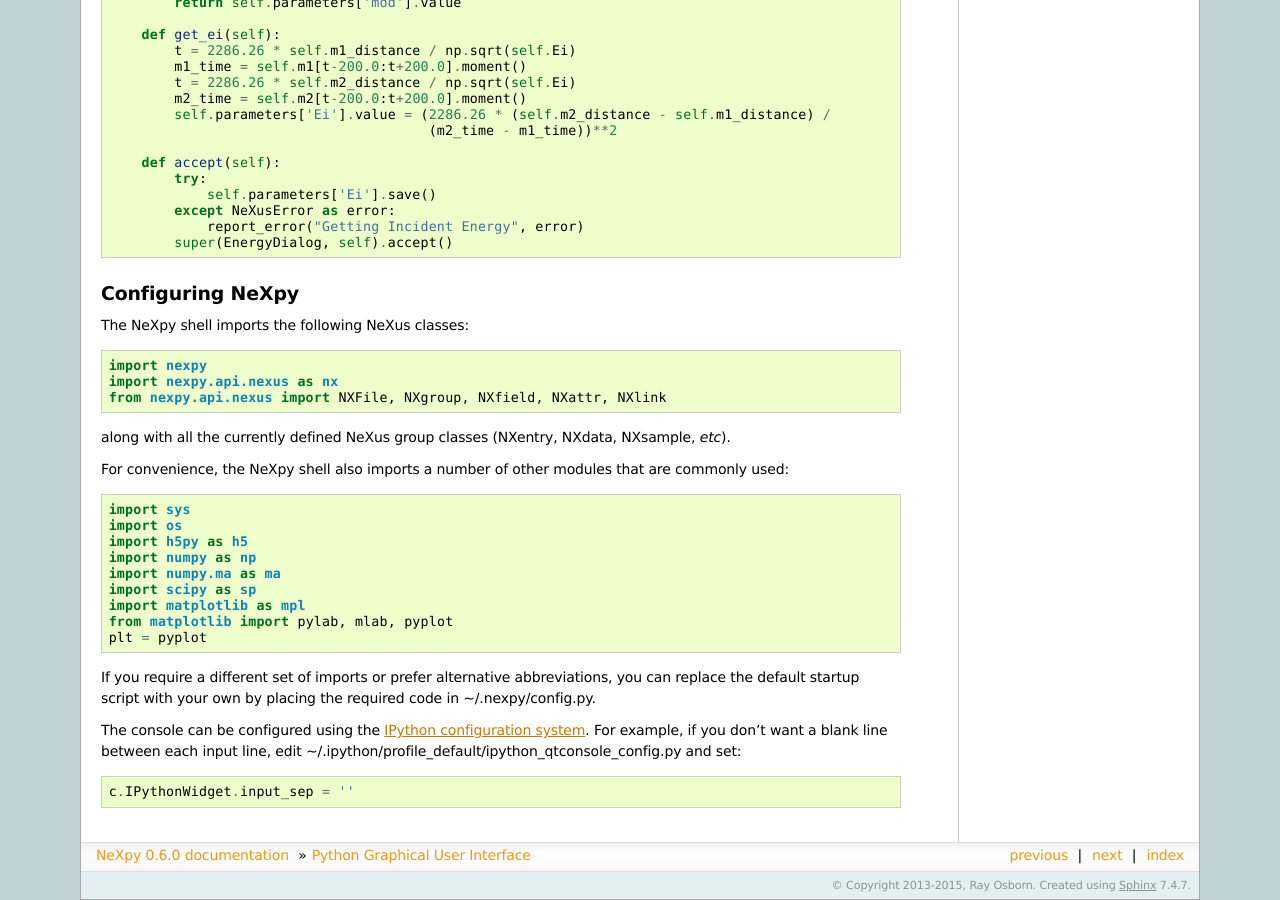
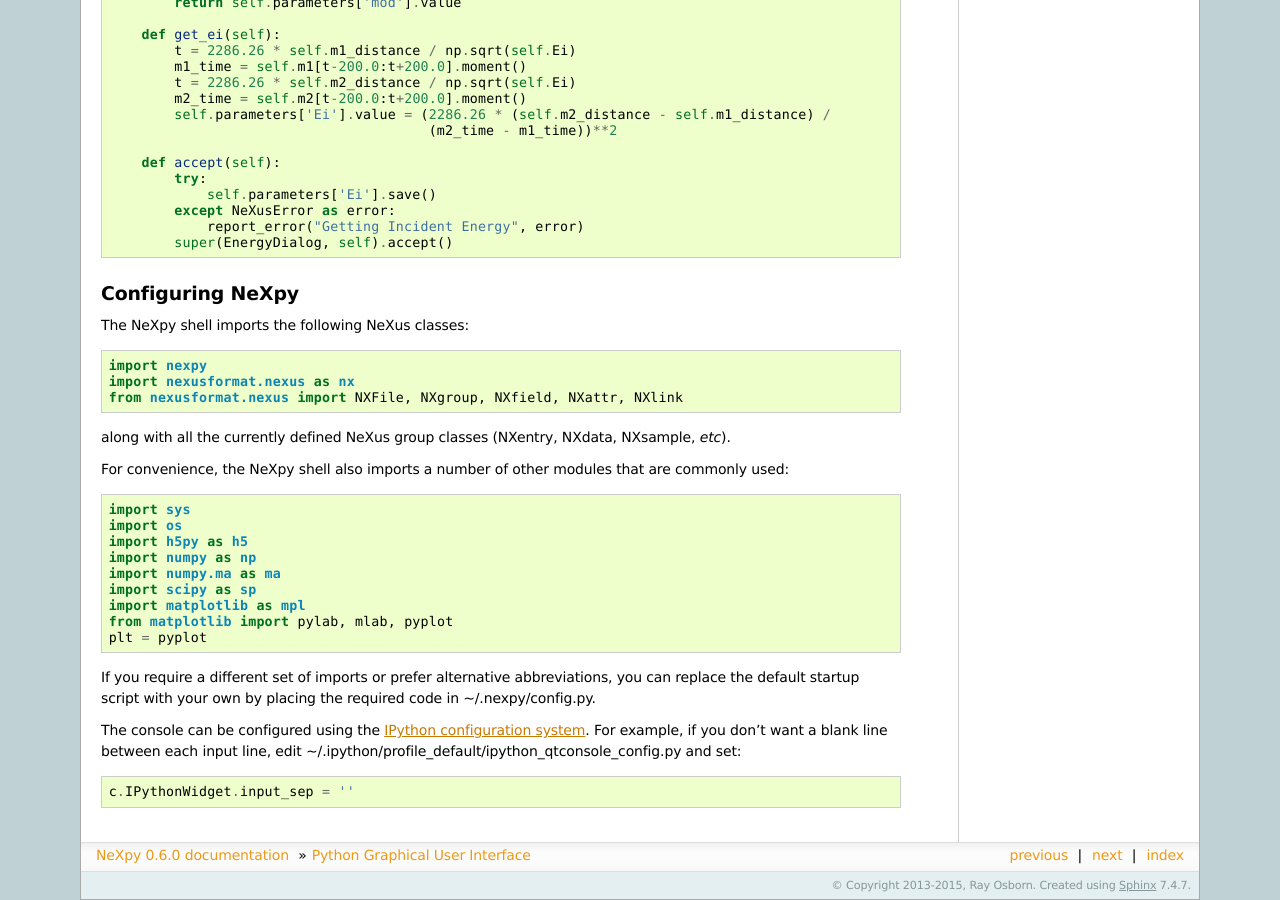
Before and after one commit to nexpy/nexpy, a Sphinx documentation site: the page built from doc/source/pythongui.rst, in a window 1280 px wide and 900 px high, scrolled down 16652 px. Built offline with Sphinx 7.4.7, drawn with Linux system fonts in a browser that asks for light colours; some of the changed text lies outside the part shown.

Commit message:
Updated documentation

```diff
--- a/doc/source/pythongui.rst
+++ b/doc/source/pythongui.rst
@@ -724,7 +724,7 @@
  from PySide import QtCore, QtGui
 
  import numpy as np
- from nexpy.api.nexus import *
+ from nexusformat.nexus import *
  from nexpy.gui.importdialog import BaseImportDialog
 
  filetype = "TIFF Image" #Defines the Import Menu label
@@ -888,8 +888,8 @@
 The NeXpy shell imports the following NeXus classes::
 
  import nexpy
- import nexpy.api.nexus as nx
- from nexpy.api.nexus import NXFile, NXgroup, NXfield, NXattr, NXlink
+ import nexusformat.nexus as nx
+ from nexusformat.nexus import NXFile, NXgroup, NXfield, NXattr, NXlink
 
 along with all the currently defined NeXus group classes (NXentry, NXdata,
 NXsample, *etc*).
--- a/doc/source/pythonshell.rst
+++ b/doc/source/pythonshell.rst
@@ -316,7 +316,7 @@
      temperature = 40.0
 
 .. seealso:: Existing NeXus objects can also be inserted directly into groups.
-             See :mod:`nexpy.api.nexus.tree.NXgroup.insert`
+             See :mod:`nexusformat.nexus.tree.NXgroup.insert`
 
 NXdata Groups
 ^^^^^^^^^^^^^
@@ -494,14 +494,14 @@
           additional attribute, 'target', showing the absolute path of the
           parent.
 
-.. seealso:: :mod:`nexpy.api.nexus.tree.NXgroup.makelink`
+.. seealso:: :mod:`nexusformat.nexus.tree.NXgroup.makelink`
 
 External Links
 ^^^^^^^^^^^^^^
 It is also possible to link to a NeXus field that is stored in another file.
 This is accomplished using a similar syntax to internal links.
 
- >>> root.entry.data.data = NXlink('/counts', 'external_counts.nxs')
+ >>> root.entry.data.data = NXlink('/counts', file='external_counts.nxs')
 
 In the case of external links, the first argument is the absolute path of the
 linked object within the external file, while the second argument is the
--- a/doc/source/treeapi.rst
+++ b/doc/source/treeapi.rst
@@ -1,5 +1,5 @@
 NeXus Tree API Modules
 ======================
 
-.. automodule:: nexpy.api.nexus.tree
+.. automodule:: nexusformat.nexus.tree
    :members:
```
